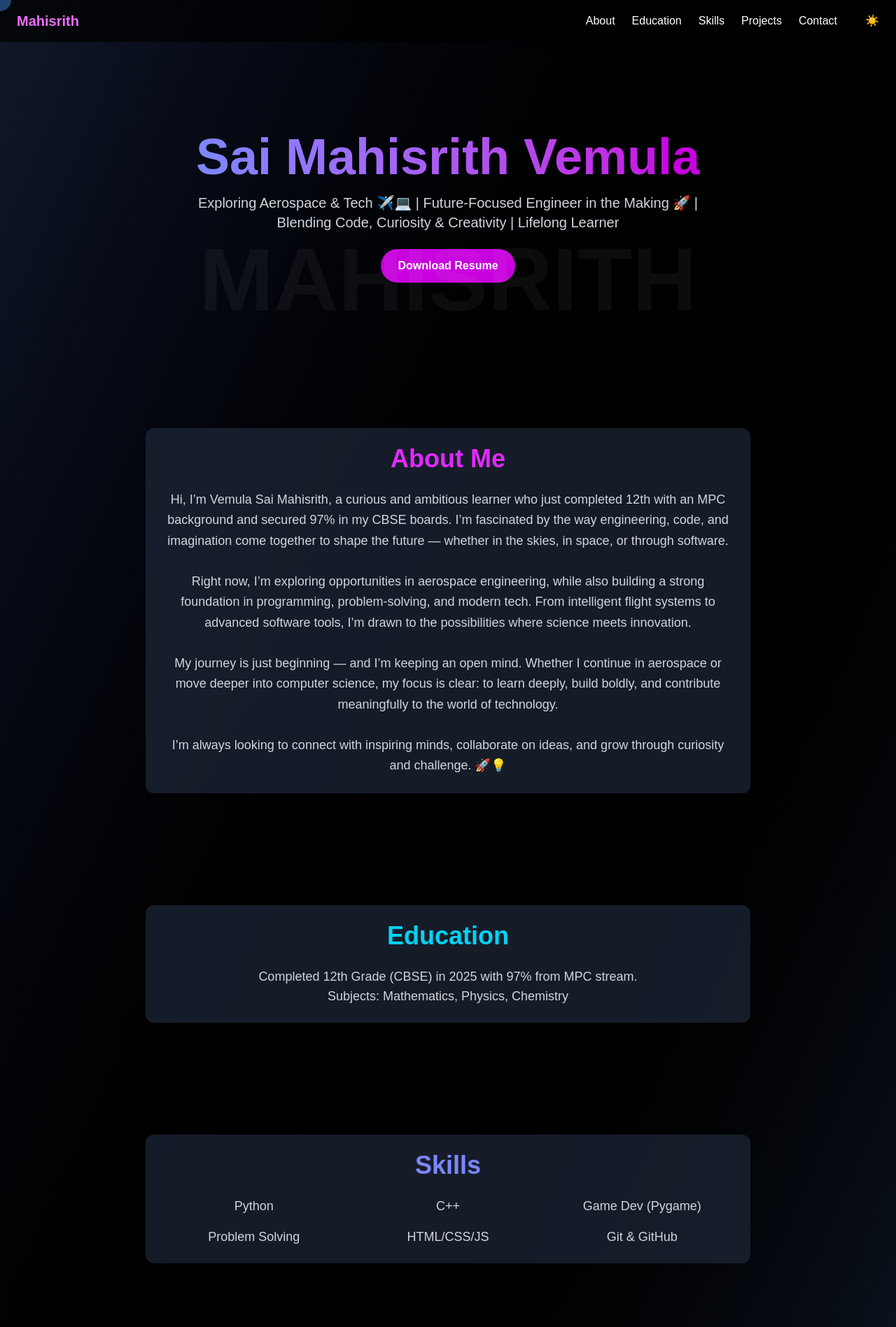
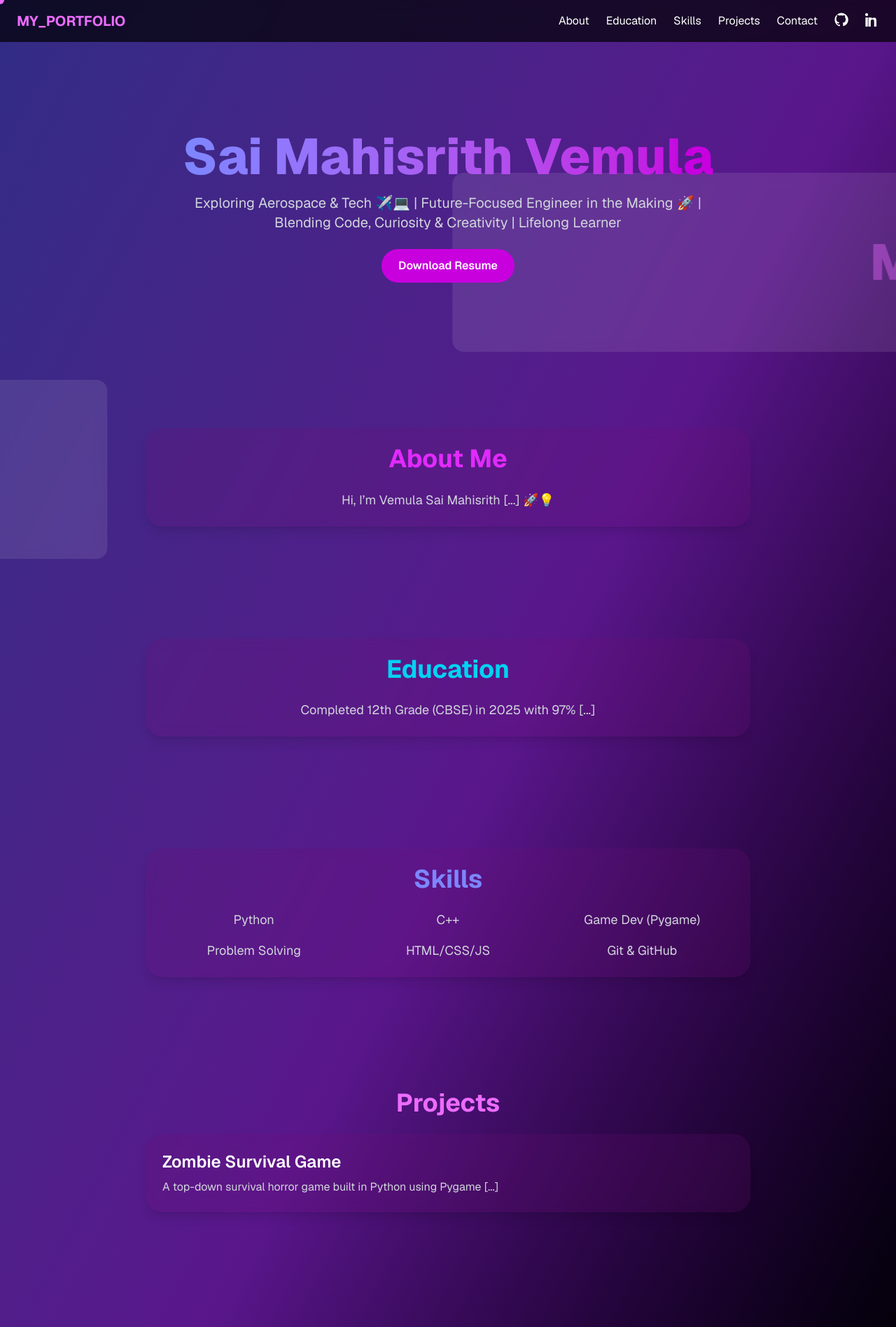
Before and after one commit to MahiV2007/my-portfolio, a Next.js app: page / in a window 1280 px wide. Shown: the top 1897 px of the page at 70% size. Built offline with nearby package versions, Linux system fonts and the light colour scheme.

Commit message:
Updated layout, animations, and styles

```diff
--- a/src/app/page.tsx
+++ b/src/app/page.tsx
@@ -9,7 +9,6 @@ import Link from 'next/link';
 const sections = ["about", "education", "skills", "projects", "contact"];
 
 export default function Home() {
-  const [theme, setTheme] = useState('dark');
   const [tagline, setTagline] = useState('');
   const fullTagline = "Exploring Aerospace & Tech ✈️💻 | Future-Focused Engineer in the Making 🚀 | Blending Code, Curiosity & Creativity | Lifelong Learner";
   const cursorRef = useRef<HTMLDivElement>(null);
@@ -38,23 +37,53 @@ export default function Home() {
     if (el) el.scrollIntoView({ behavior: 'smooth' });
   };
 
+  const sectionVariant = {
+    hiddenLeft: { opacity: 0, x: -100 },
+    hiddenRight: { opacity: 0, x: 100 },
+    visible: { opacity: 1, x: 0 },
+  };
+
+  const getSectionProps = (direction: 'left' | 'right') => ({
+    initial: direction === 'left' ? 'hiddenLeft' : 'hiddenRight',
+    whileInView: 'visible',
+    transition: { duration: 0.8 },
+    viewport: { once: false, amount: 0.5 },
+    variants: sectionVariant,
+    className: "relative z-10"
+  });
+
+  const movingBox = (key: number, delay: number, top: string, reverse?: boolean) => (
+    <motion.div
+      key={key}
+      initial={{ x: reverse ? '100%' : '-100%' }}
+      animate={{ x: reverse ? '-100%' : '100%' }}
+      transition={{ repeat: Infinity, duration: 20, delay, ease: 'linear' }}
+      className="absolute w-[1600px] h-64 bg-white/10 rounded-2xl text-center text-7xl font-extrabold text-fuchsia-400/40 backdrop-blur-sm flex items-center justify-center mx-auto z-0 border-none"
+      style={{ top }}
+    >
+      MAHISRITH
+    </motion.div>
+  );
+
+  const sectionBoxClass = "bg-fuchsia-900/20 p-6 rounded-3xl shadow-lg backdrop-blur-sm";
+
   return (
-    <main className={`${theme} relative overflow-hidden transition-colors duration-500 bg-gradient-to-br from-gray-900 via-black to-gray-800 text-white min-h-screen`}>
-
-      {/* Moving Shadow Background Text */}
-      <div className="fixed top-1/2 left-1/2 text-9xl font-black text-white/5 -translate-x-1/2 -translate-y-1/2 pointer-events-none select-none animate-pulse">
-        MAHISRITH
+    <main className="relative overflow-hidden transition-colors duration-500 bg-gradient-to-br from-indigo-900 via-purple-900 to-black text-white min-h-screen font-sans">
+      <div className="absolute inset-0 z-0 overflow-hidden">
+        {[0, 1, 2, 3, 4, 5, 6].map((_, i) =>
+          movingBox(i, i * 5, `${10 + i * 12}%`, i % 2 === 0)
+        )}
       </div>
 
       {/* Custom Cursor */}
       <div
         ref={cursorRef}
-        className="fixed z-50 w-8 h-8 bg-blue-400/40 backdrop-blur rounded-full pointer-events-none transform -translate-x-1/2 -translate-y-1/2 transition-all duration-100"
+        className="fixed z-50 w-3 h-3 bg-fuchsia-400 rounded-full pointer-events-none transform -translate-x-1/2 -translate-y-1/2 transition-all duration-75"
       ></div>
 
       {/* Navigation */}
       <nav className="flex justify-between items-center px-6 py-4 bg-black/70 backdrop-blur sticky top-0 z-40">
-        <h1 className="text-xl font-bold text-fuchsia-400">Mahisrith</h1>
+        <h1 className="text-xl font-bold text-fuchsia-400">MY_PORTFOLIO</h1>
         <ul className="flex space-x-6 text-sm md:text-base">
           {sections.map((sec) => (
             <li key={sec}>
@@ -64,18 +93,24 @@ export default function Home() {
             </li>
           ))}
           <li>
-            <button
-              onClick={() => setTheme(theme === 'dark' ? 'light' : 'dark')}
-              className="ml-4 text-yellow-400 hover:text-yellow-300"
-            >
-              {theme === 'dark' ? '☀️' : '🌙'}
-            </button>
+            <a href="https://github.com/MahiV2007" target="_blank" rel="noopener noreferrer" className="hover:text-white">
+              <svg className="w-5 h-5 fill-current" viewBox="0 0 24 24">
+                <path d="M12 .5C5.7.5.5 5.8.5 12.2c0 5.2 3.4 9.6 8.2 11.2.6.1.8-.2.8-.6v-2.2c-3.3.7-4-.8-4-.8-.5-1.2-1.2-1.5-1.2-1.5-1-.7.1-.7.1-.7 1.2.1 1.9 1.3 1.9 1.3 1 .1 1.6-.8 1.6-.8.1-.8.4-1.2.6-1.4-2.6-.3-5.3-1.4-5.3-6.2 0-1.4.5-2.6 1.3-3.5-.1-.3-.6-1.5.1-3.1 0 0 1-.3 3.4 1.3a11.7 11.7 0 0 1 6.1 0C17 4.6 18 4.9 18 4.9c.7 1.6.2 2.8.1 3.1.8.9 1.3 2.1 1.3 3.5 0 4.8-2.7 5.9-5.3 6.2.4.3.7.9.7 1.9v2.8c0 .4.2.7.8.6a11.9 11.9 0 0 0 8.2-11.3C23.5 5.8 18.3.5 12 .5z"/>
+              </svg>
+            </a>
+          </li>
+          <li>
+            <a href="https://www.linkedin.com/in/sai-mahisrith-vemula-887107364/" target="_blank" rel="noopener noreferrer" className="hover:text-white">
+              <svg className="w-5 h-5 fill-current" viewBox="0 0 24 24">
+                <path d="M4.98 3.5C4.98 4.9 3.88 6 2.5 6S0 4.9 0 3.5 1.1 1 2.5 1 4.98 2.1 4.98 3.5zM.5 8.5H4.5V24H.5V8.5zM7.5 8.5h3.7v2.1h.1c.5-.9 1.7-1.9 3.5-1.9 3.8 0 4.5 2.5 4.5 5.7V24h-4v-7.8c0-1.9-.1-4.4-2.7-4.4s-3.1 2.1-3.1 4.3V24h-4V8.5z"/>
+              </svg>
+            </a>
           </li>
         </ul>
       </nav>
 
-      {/* Hero Section */}
-      <section className="flex flex-col items-center justify-center text-center py-32 px-4">
+      {/* Sections */}
+      <section className="flex flex-col items-center justify-center text-center py-32 px-4 relative z-10">
         <motion.h1
           initial={{ opacity: 0, y: 40 }}
           animate={{ opacity: 1, y: 0 }}
@@ -101,71 +136,55 @@ export default function Home() {
         </a>
       </section>
 
-      {/* About Section */}
-      <motion.section id="about" className="max-w-4xl mx-auto py-20 px-4" initial={{ opacity: 0 }} whileInView={{ opacity: 1 }} transition={{ duration: 1 }}>
-        <div className="bg-gray-800/70 p-6 rounded-xl">
+      {/* About */}
+      <motion.section id="about" {...getSectionProps('left')} className={`max-w-4xl mx-auto py-20 px-4 ${getSectionProps('left').className}`}>
+        <div className={sectionBoxClass}>
           <h2 className="text-4xl font-bold mb-6 text-fuchsia-500 text-center">About Me</h2>
           <p className="text-gray-300 leading-relaxed text-lg text-center">
-            Hi, I’m Vemula Sai Mahisrith, a curious and ambitious learner who just completed 12th with an MPC background and secured 97% in my CBSE boards. I’m fascinated by the way engineering, code, and imagination come together to shape the future — whether in the skies, in space, or through software.<br /><br />
-            Right now, I’m exploring opportunities in aerospace engineering, while also building a strong foundation in programming, problem-solving, and modern tech. From intelligent flight systems to advanced software tools, I’m drawn to the possibilities where science meets innovation.<br /><br />
-            My journey is just beginning — and I’m keeping an open mind. Whether I continue in aerospace or move deeper into computer science, my focus is clear: to learn deeply, build boldly, and contribute meaningfully to the world of technology.<br /><br />
-            I’m always looking to connect with inspiring minds, collaborate on ideas, and grow through curiosity and challenge. 🚀💡
+            Hi, I’m Vemula Sai Mahisrith [...] 🚀💡
           </p>
         </div>
       </motion.section>
 
-      {/* Education Section */}
-      <motion.section id="education" className="max-w-4xl mx-auto py-20 px-4" initial={{ opacity: 0 }} whileInView={{ opacity: 1 }} transition={{ duration: 1 }}>
-        <div className="bg-gray-800/70 p-6 rounded-xl text-center">
+      {/* Education */}
+      <motion.section id="education" {...getSectionProps('right')} className={`max-w-4xl mx-auto py-20 px-4 ${getSectionProps('right').className}`}>
+        <div className={sectionBoxClass + " text-center"}>
           <h2 className="text-4xl font-bold mb-6 text-cyan-400">Education</h2>
-          <p className="text-lg text-gray-300">Completed 12th Grade (CBSE) in 2025 with 97% from MPC stream.<br/>Subjects: Mathematics, Physics, Chemistry</p>
+          <p className="text-lg text-gray-300">Completed 12th Grade (CBSE) in 2025 with 97% [...]</p>
         </div>
       </motion.section>
 
-      {/* Skills Section */}
-      <motion.section id="skills" className="max-w-4xl mx-auto py-20 px-4" initial={{ opacity: 0 }} whileInView={{ opacity: 1 }} transition={{ duration: 1 }}>
-        <div className="bg-gray-800/70 p-6 rounded-xl text-center">
+      {/* Skills */}
+      <motion.section id="skills" {...getSectionProps('left')} className={`max-w-4xl mx-auto py-20 px-4 ${getSectionProps('left').className}`}>
+        <div className={sectionBoxClass + " text-center"}>
           <h2 className="text-4xl font-bold mb-6 text-indigo-400">Skills</h2>
           <ul className="grid grid-cols-2 md:grid-cols-3 gap-4 text-gray-300 text-lg">
-            <li>Python</li>
-            <li>C++</li>
-            <li>Game Dev (Pygame)</li>
-            <li>Problem Solving</li>
-            <li>HTML/CSS/JS</li>
-            <li>Git & GitHub</li>
+            <li>Python</li><li>C++</li><li>Game Dev (Pygame)</li><li>Problem Solving</li><li>HTML/CSS/JS</li><li>Git & GitHub</li>
           </ul>
         </div>
       </motion.section>
 
-      {/* Projects Section */}
-      <motion.section id="projects" className="max-w-4xl mx-auto py-20 px-4" initial={{ opacity: 0 }} whileInView={{ opacity: 1 }} transition={{ duration: 1 }}>
+      {/* Projects */}
+      <motion.section id="projects" {...getSectionProps('right')} className={`max-w-4xl mx-auto py-20 px-4 ${getSectionProps('right').className}`}>
         <h2 className="text-4xl font-bold mb-6 text-fuchsia-400 text-center">Projects</h2>
-        <div className="bg-gray-800 rounded-xl p-6">
+        <div className={sectionBoxClass}>
           <h3 className="text-2xl font-semibold mb-2">Zombie Survival Game</h3>
-          <p className="text-gray-300">
-            A top-down survival horror game built in Python using Pygame. Navigate a huge maze while being chased by animated zombie sprites. Collect keys to unlock the final exit door while avoiding enemies. Features collectible shields that temporarily despawn zombies, a minimap, animated effects, and strategic AI enemy behavior.
-          </p>
+          <p className="text-gray-300">A top-down survival horror game built in Python using Pygame [...]</p>
         </div>
       </motion.section>
 
-      {/* Contact Section */}
-      <motion.section id="contact" className="max-w-3xl mx-auto py-20 px-4 text-center" initial={{ opacity: 0 }} whileInView={{ opacity: 1 }} transition={{ duration: 1 }}>
+      {/* Contact */}
+      <motion.section id="contact" {...getSectionProps('left')} className={`max-w-3xl mx-auto py-20 px-4 text-center ${getSectionProps('left').className}`}>
         <h2 className="text-4xl font-bold mb-6 text-indigo-500">Get in Touch</h2>
-        <p className="text-gray-300 mb-6">
-          Want to connect or collaborate? Reach me at <a href="mailto:sai.mahisrithv@outlook.com" className="text-fuchsia-500 underline">sai.mahisrithv@outlook.com</a>
-        </p>
+        <p className="text-gray-300 mb-6">Want to connect or collaborate? [...]</p>
         <form action="https://formsubmit.co/sai.mahisrithv@outlook.com" method="POST" className="grid gap-4 text-left">
           <input type="hidden" name="_captcha" value="false" />
           <input type="hidden" name="_template" value="box" />
-
           <input className="p-3 rounded-lg bg-gray-700 text-white placeholder-gray-400" type="text" name="name" placeholder="Your Name" required />
           <input className="p-3 rounded-lg bg-gray-700 text-white placeholder-gray-400" type="email" name="email" placeholder="Your Email" required />
           <input className="p-3 rounded-lg bg-gray-700 text-white placeholder-gray-400" type="text" name="subject" placeholder="Subject" />
           <textarea className="p-3 h-32 rounded-lg bg-gray-700 text-white placeholder-gray-400" name="message" placeholder="Your Message"></textarea>
-
-          <button type="submit" className="bg-fuchsia-600 hover:bg-fuchsia-700 text-white py-3 rounded-lg font-semibold">
-            Send Message
-          </button>
+          <button type="submit" className="bg-fuchsia-600 hover:bg-fuchsia-700 text-white py-3 rounded-lg font-semibold">Send Message</button>
         </form>
       </motion.section>
     </main>
```
